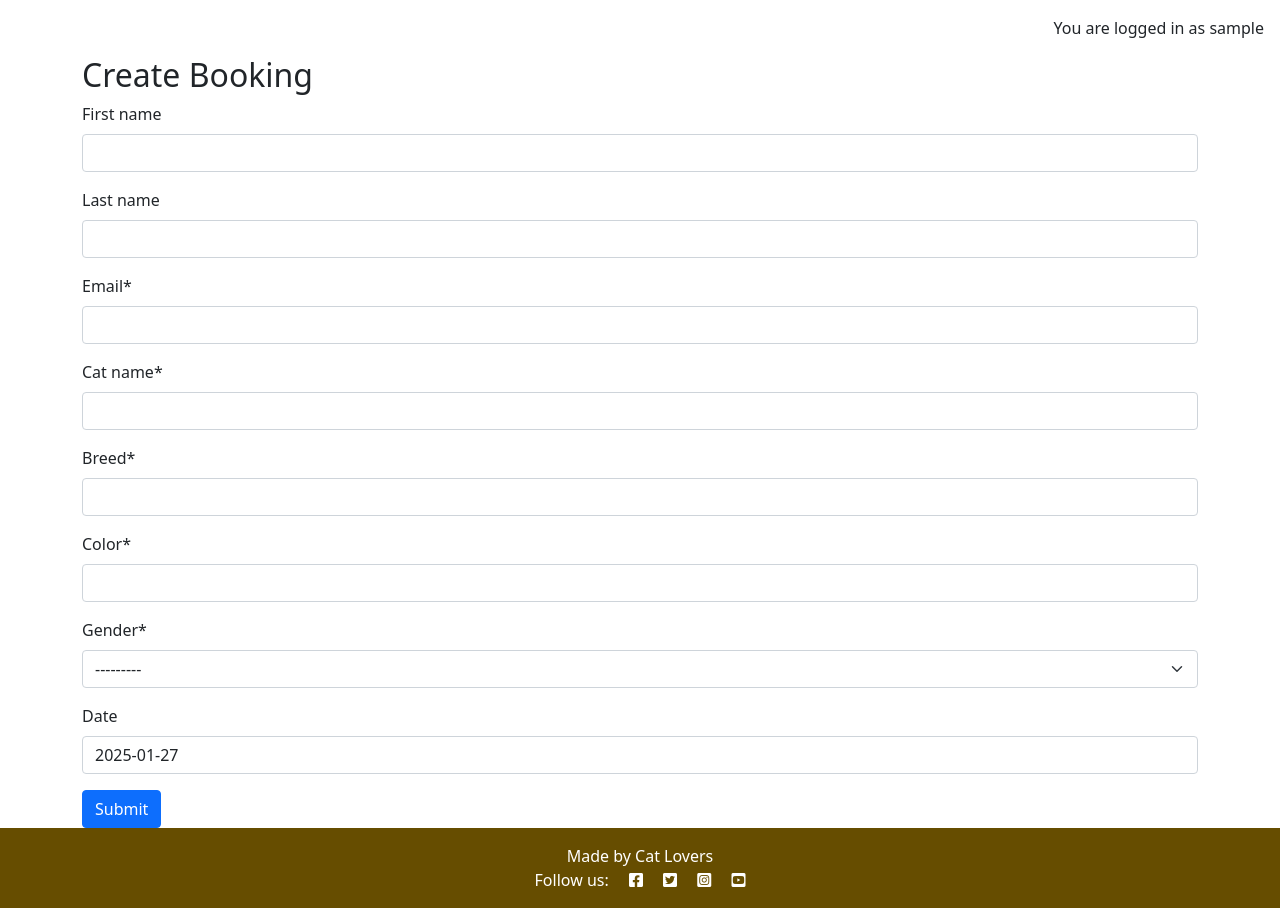
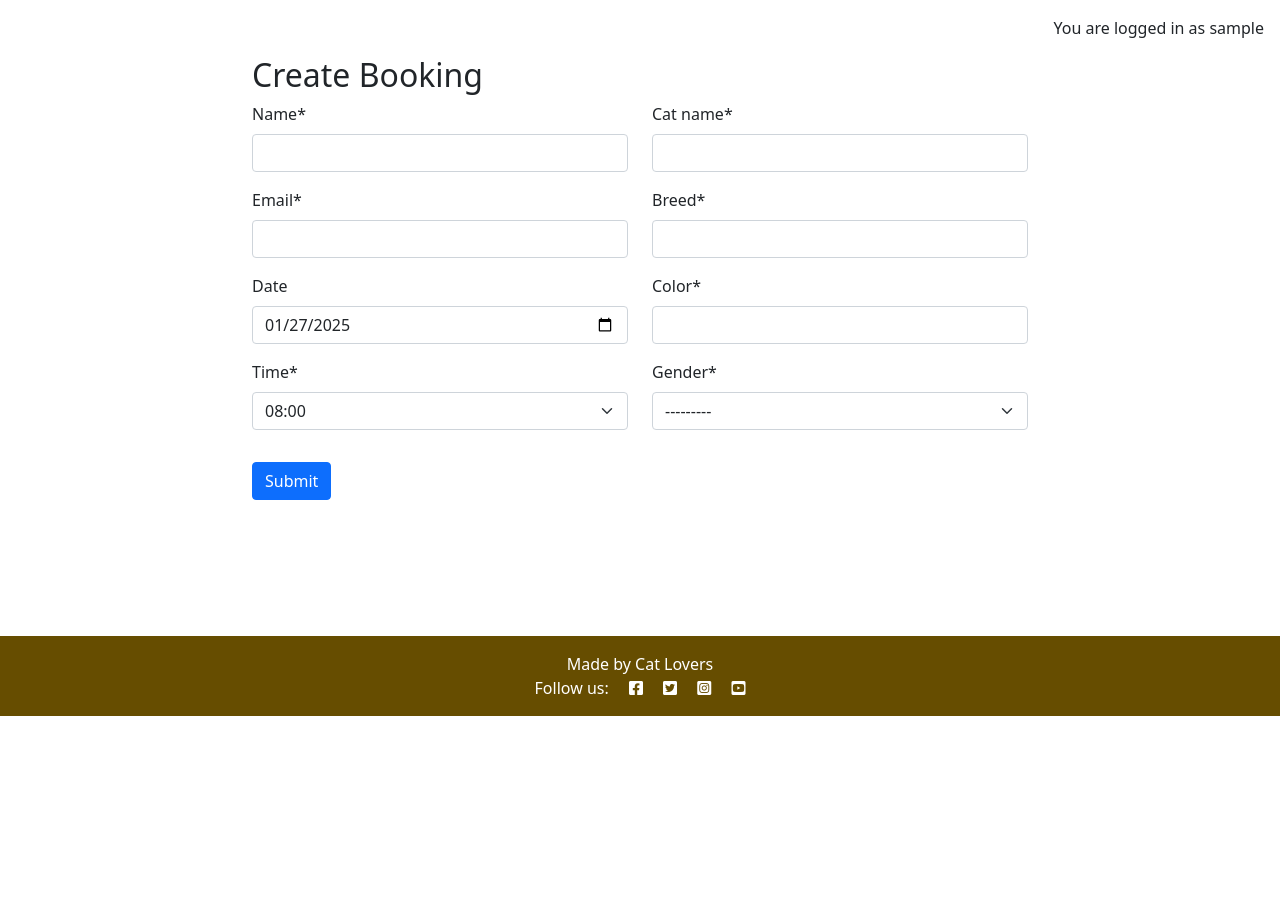
Before and after one commit to tomokoelif/cat_lovers, a Django app: page /booking/create/ in a window 1280 px wide. Shown: the part 84-992 px from the top of the page. After the commit the page ends 800 px from the top, so only its background shows below. Run offline with Django 4.2, Linux system fonts and the light colour scheme; the visitor is signed in with stand-in values (Sample User, id 1); some libraries are stand-ins or nearby versions.

Commit message:
Refactor Booking model and forms: replace first and last name fields with a single name field, add time field, and update form layout for improved usability

```diff
--- a/booking/forms.py
+++ b/booking/forms.py
@@ -1,10 +1,17 @@
 from django import forms
 from .models import Booking
+
+TIME_CHOICES = [(f"{hour:02d}:00", f"{hour:02d}:00") for hour in range(8, 21)]
 
 class BookingForm(forms.ModelForm):
     class Meta:
         model = Booking
         fields = [
-            'first_name', 'last_name', 'email', 'cat_name', 'breed', 'color',
-            'gender', 'date'
+            'name', 'email', 'cat_name', 'breed', 'color',
+            'gender', 'date', 'time'
         ]
+        widgets = {
+            'name': forms.TextInput(attrs={'style': 'color: black;'}),
+            'date': forms.DateInput(attrs={'type': 'date'}),
+            'time': forms.Select(choices=TIME_CHOICES),
+        }
--- a/booking/models.py
+++ b/booking/models.py
@@ -5,15 +5,14 @@ from datetime import datetime
 class Booking(models.Model):
     """ A model for making a booking """
     user = models.ForeignKey(User, on_delete=models.CASCADE, related_name='bookings')
-    first_name = models.CharField(max_length=20, blank=True, null=True)
-    last_name = models.CharField(max_length=20, blank=True, null=True)
+    name = models.CharField(max_length=40)  # デフォルト値を削除
     email = models.EmailField()
     cat_name = models.CharField(max_length=20)
     breed = models.CharField(max_length=30)
     color = models.CharField(max_length=30)
     gender = models.CharField(max_length=6, choices=[('M', 'Male'), ('F', 'Female')])
     date = models.DateField(default=datetime.now, blank=True)
-    time = models.TimeField(default='12:00:00')  # デフォルト値を追加
+    time = models.TimeField(default='12:00:00')
 
     class Meta:
         """ Order bookings by date """
--- a/booking/templates/booking/booking_confirm_delete.html
+++ b/booking/templates/booking/booking_confirm_delete.html
@@ -13,7 +13,7 @@
         <form method="post" class="text-center">
             {% csrf_token %}
             <p>Are you sure you want to delete this booking?</p>
-            <input type="submit" class="btn btn-custom booking-btn mx-auto my-3" value="Confirm">
+            <input type="submit" class="btn btn-custom booking-btn mx-auto my-3" value="Confirm" style="background-color: #1c55a6; color: #FFFFFF;">
         </form>
     </div>
     <div class="mb-3">
--- a/booking/templates/booking/booking_form.html
+++ b/booking/templates/booking/booking_form.html
@@ -2,12 +2,25 @@
 {% load crispy_forms_tags %}
 
 {% block content %}
-<div class="container">
+<div class="container" style="max-width: 800px; margin: auto;">
     <h2>Create Booking</h2>
     <form method="post">
         {% csrf_token %}
-        {{ form|crispy }}
-        <button type="submit" class="btn btn-primary">Submit</button>
+        <div class="row">
+            <div class="col-md-6">
+                {{ form.name|as_crispy_field }}
+                {{ form.email|as_crispy_field }}
+                {{ form.date|as_crispy_field }}
+                {{ form.time|as_crispy_field }}
+            </div>
+            <div class="col-md-6">
+                {{ form.cat_name|as_crispy_field }}
+                {{ form.breed|as_crispy_field }}
+                {{ form.color|as_crispy_field }}
+                {{ form.gender|as_crispy_field }}
+            </div>
+        </div>
+        <button type="submit" class="btn btn-primary mt-3">Submit</button>
     </form>
 </div>
 {% endblock %}
--- a/booking/views.py
+++ b/booking/views.py
@@ -88,9 +88,3 @@ class DeleteBooking(LoginRequiredMixin, UserPassesTestMixin, DeleteView):
     def test_func(self):
         booking = self.get_object()
         return self.request.user == booking.user
-
-    def delete(self, request, *args, **kwargs):
-        # Display success message
-        messages.success(self.request, "Your booking has been deleted.")
-
-        return super().delete(request, *args, **kwargs)
```
Also changed, not shown: booking/admin.py (+4 -10 lines), booking/migrations/0003_remove_booking_first_name_remove_booking_last_name_and_more.py (added), booking/migrations/0004_alter_booking_name.py (added).
